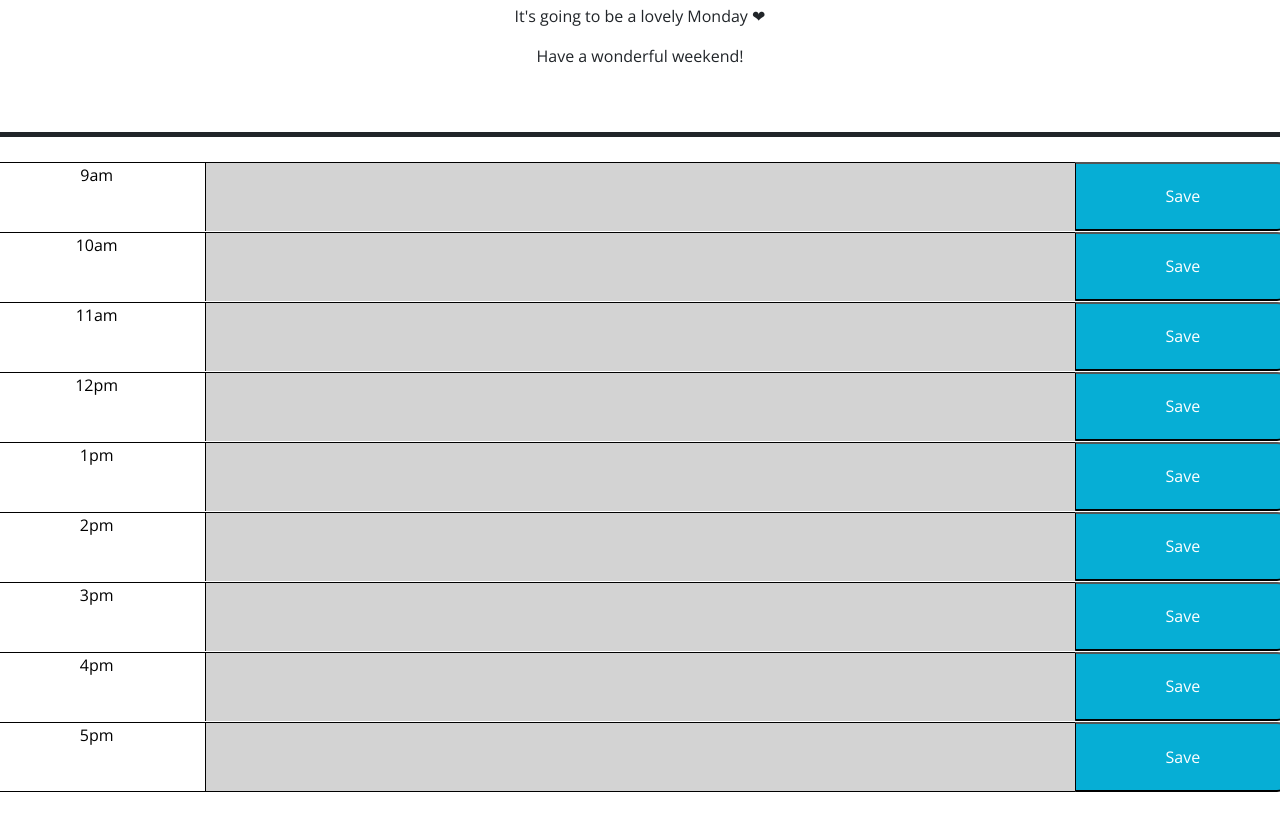
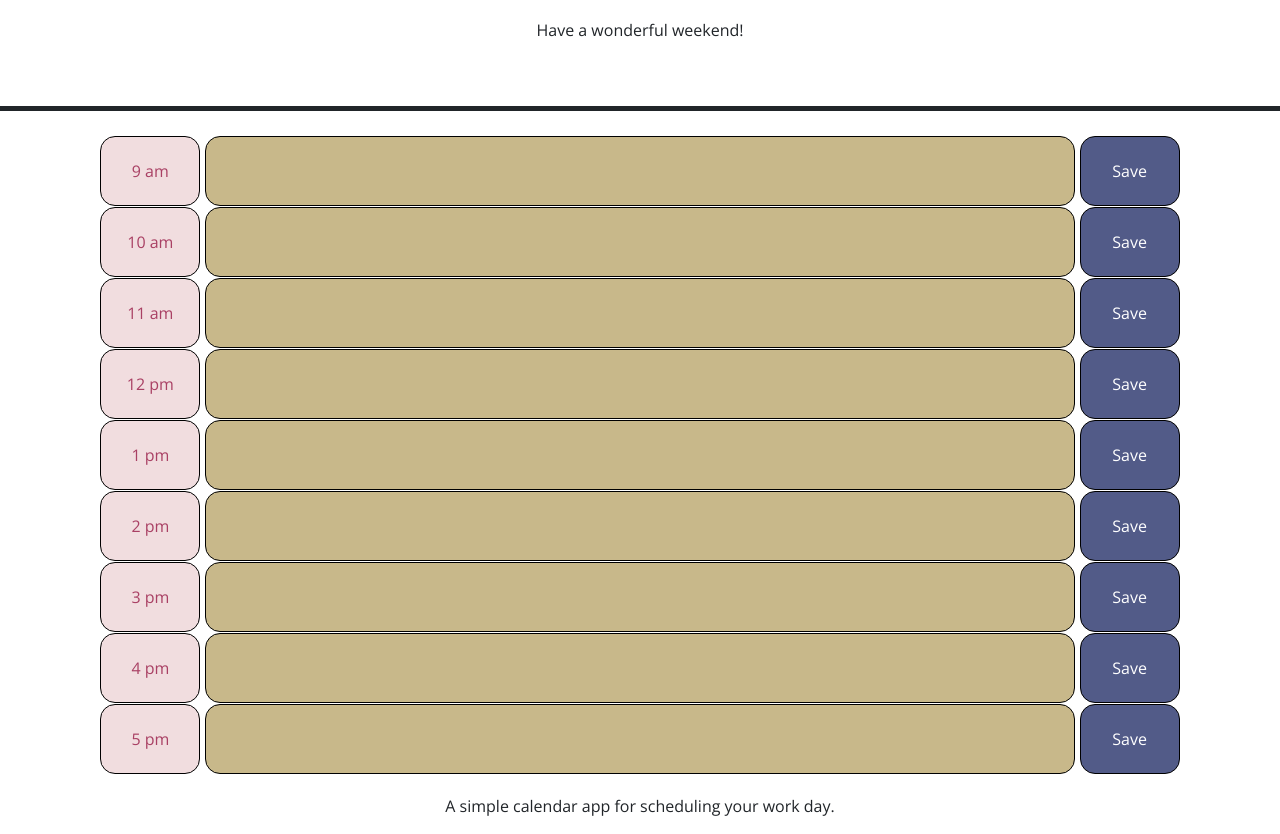
Before and after one commit to marshallpeters5/mod-5-workday-scheduler, a plain HTML site: page index.html in a window 1280 px wide. Shown: the part 221-1055 px from the top of the page. Before the commit the page ends 1013 px from the top, so only its background shows below. Drawn offline with nearby package versions, Linux system fonts and the light colour scheme.

Commit message:
made it pretty :)

```diff
--- a/assets/style.css
+++ b/assets/style.css
@@ -2,15 +2,24 @@ body {
   font-family: 'Open Sans', sans-serif;
   font-size: 16px;
 }
-
+h1{
+  padding: 10px;
+}
 textarea {
+  display: flex;
+  align-items: center;
   cursor: default;
   background: transparent;
   border: none;
   resize: none;
   color: #000000;
-  border-left: 1px solid black;
+  border: 1px solid black;
   padding: 10px;
+  border-radius: 15px;
+}
+#footer {
+  text-align: center;
+  margin-top: 20px;
 }
 #time17 {
  border-bottom: 1px solid black;
@@ -22,49 +31,49 @@ textarea {
   white-space: pre-wrap;
   border-top: 1px solid black;
 }
-
-.time-block {
+.time {
+  display: flex;
+  align-items: center;
+  justify-content: center;
+  width: 100px;
+  border: 1px solid black;
   border-radius: 15px;
+  margin-left: auto;
+  margin-right: 5px;
 }
-
 .schedulingTable {
   display: flex;
   flex-direction: column;
 }
-
 .row {
   border-top: 1px solid white;
 }
-
 .hour {
-  background-color: #ffffff;
-  color: #000000;
+  background-color: #F1DDDF;
+  color: #A94064;
   border-top: 1px solid #000000;
 }
-
 .past {
-  background-color: #d3d3d3;
+  background-color: #C8B88A;
   color: white;
 }
-
 .present {
-  background-color: #ff6961;
+  background-color: #DEE2FC;
+  color: #525B88;
+}
+.future {
+  background-color: #DFF5CE;
+  color: #86B049;
+}
+.saveBtn {
+  margin-left: 5px;
+  margin-right: auto;
+  width: 100px;
+  border: 1px solid black;
+  border-radius: 15px;
+  background-color: #525B88;
   color: white;
 }
-
-.future {
-  background-color: #77dd77;
-  color: white;
-}
-
-.saveBtn {
-  border-left: 1px solid black;
-  border-top-right-radius: 15px;
-  border-bottom-right-radius: 15px;
-  background-color: #06aed5;
-  color: white;
-}
-
 .saveBtn i:hover {
   font-size: 20px;
   transition: all 0.3s ease-in-out;
--- a/index.html
+++ b/index.html
@@ -16,49 +16,50 @@
 <body>
   <header class="p-5 mb-4 border-5 border-bottom border-dark text-center">
     <h1 class="display-3">Work Day Scheduler</h1>
-    <p class="lead">A simple calendar app for scheduling your work day</p>
     <p id="currentDay" class="lead"></p>
     <p id="week-day"></p>
     <p id="weekEnd"></p>
   </header>
   <div class="schedulingTable">
     <div class="row">
-      <div class="time col-2 text-center hour" id="time9">9am</div><textarea class="col-8 description" type="text"></textarea>
+      <div class="time col-2 text-center hour" id="time9">9 am</div><textarea class="col-8 description" type="text"></textarea>
       <button class="saveBtn col-2">Save</button>
     </div>
     <div class="row">
-      <div class="time col-2 text-center hour" id="time10">10am</div><textarea class="col-8 description" type="text"></textarea>
+      <div class="time col-2 text-center hour" id="time10">10 am</div><textarea class="col-8 description" type="text"></textarea>
       <button class="saveBtn col-2">Save</button>
     </div>
     <div class="row">
-      <div class="time col-2 text-center hour" id="time11">11am</div><textarea class="col-8 description" type="text" ></textarea>
+      <div class="time col-2 text-center hour" id="time11">11 am</div><textarea class="col-8 description" type="text" ></textarea>
       <button class="saveBtn col-2">Save</button>
     </div>
     <div class="row">
-      <div class="time col-2 text-center hour" id="time12">12pm</div><textarea class="col-8 description" type="text"></textarea>
+      <div class="time col-2 text-center hour" id="time12">12 pm</div><textarea class="col-8 description" type="text"></textarea>
       <button class="saveBtn col-2">Save</button>
     </div>
     <div class="row">
-      <div class="time col-2 text-center hour" id="time13">1pm</div><textarea class="col-8 description" type="text"></textarea>
+      <div class="time col-2 text-center hour" id="time13">1 pm</div><textarea class="col-8 description" type="text"></textarea>
       <button class="saveBtn col-2">Save</button>
     </div>
     <div class="row">
-      <div class="time col-2 text-center hour" id="time14">2pm</div><textarea class="col-8 description" type="text"></textarea>
+      <div class="time col-2 text-center hour" id="time14">2 pm</div><textarea class="col-8 description" type="text"></textarea>
       <button class="saveBtn col-2">Save</button>
     </div>
     <div class="row">
-      <div class="time col-2 text-center hour" id="time15">3pm</div><textarea class="col-8 description" type="text"></textarea>
+      <div class="time col-2 text-center hour" id="time15">3 pm</div><textarea class="col-8 description" type="text"></textarea>
       <button class="saveBtn col-2">Save</button>
     </div>
     <div class="row">
-      <div class="time col-2 text-center hour" id="time16">4pm</div><textarea class="col-8 description" type="text"></textarea>
+      <div class="time col-2 text-center hour" id="time16">4 pm</div><textarea class="col-8 description" type="text"></textarea>
       <button class="saveBtn col-2">Save</button>
     </div>
     <div class="row">
-      <div class="time col-2 text-center hour" id="time17">5pm</div><textarea class="col-8 description" type="text" id="last-row"></textarea>
+      <div class="time col-2 text-center hour" id="time17">5 pm</div><textarea class="col-8 description" type="text" id="last-row"></textarea>
       <button class="saveBtn col-2">Save</button>
     </div>
   </div>
+  <footer><p id="footer">A simple calendar app for scheduling your work day.</p></footer>
+
   <script src="https://code.jquery.com/jquery-3.4.1.min.js"></script>
   <script src="https://cdn.jsdelivr.net/npm/dayjs@1.11.3/dayjs.min.js"
     integrity="sha256-iu/zLUB+QgISXBLCW/mcDi/rnf4m4uEDO0wauy76x7U=" crossorigin="anonymous"></script>
```
